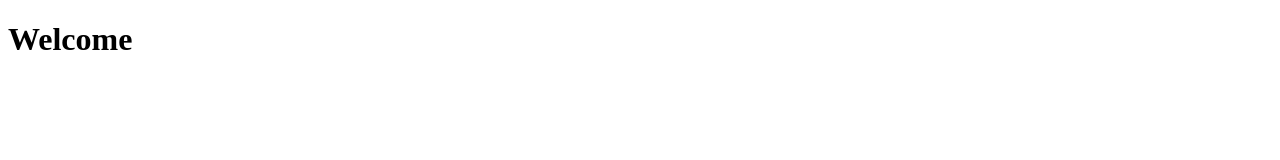
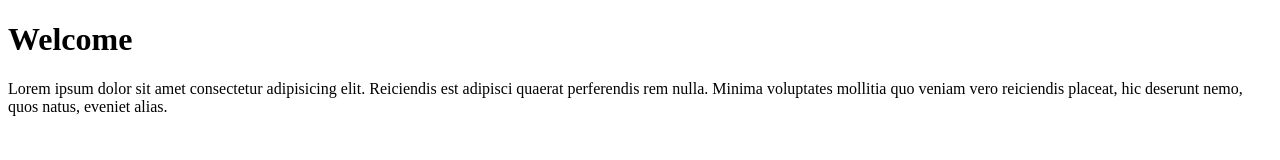
Before and after one commit to SudhirKumar3101/MyProject, a plain HTML site: page index.html in a window 1280 px wide. Drawn offline with Linux system fonts and the light colour scheme.

Commit message:
index file 1.1

```diff
--- a/index.html
+++ b/index.html
@@ -1,11 +1,16 @@
 <!DOCTYPE html>
 <html lang="en">
+
 <head>
     <meta charset="UTF-8">
     <meta name="viewport" content="width=device-width, initial-scale=1.0">
     <title>Index File</title>
 </head>
+
 <body>
     <h1>Welcome</h1>
+    <p>Lorem ipsum dolor sit amet consectetur adipisicing elit. Reiciendis est adipisci quaerat perferendis rem nulla.
+        Minima voluptates mollitia quo veniam vero reiciendis placeat, hic deserunt nemo, quos natus, eveniet alias.</p>
 </body>
+
 </html>
```
